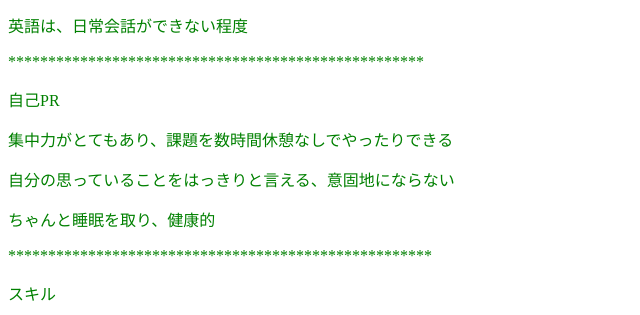
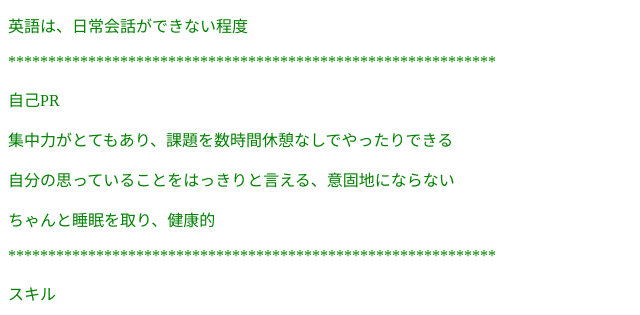
Before and after one commit to yuriyuriyuriyuriyuri/portfolio, a plain HTML site: page index.html in a window 1280 px wide. Shown: the part 243-558 px from the top of the page, 0-640 px from the left. Drawn offline with Linux system fonts and the light colour scheme; a script that the page names is missing.

Commit message:
自己PR文

```diff
--- a/index.html
+++ b/index.html
@@ -16,12 +16,12 @@
     <P>趣味は読書で1日に平均2冊読んでいる</P>
     <P>基本情報技術者の資格を所持</P>
     <p>英語は、日常会話ができない程度</p>
-    <p>****************************************************</p>
+    <p>*************************************************************</p>
     <p>自己PR</p>
     <p>集中力がとてもあり、課題を数時間休憩なしでやったりできる</p>
     <p>自分の思っていることをはっきりと言える、意固地にならない</p>
     <p>ちゃんと睡眠を取り、健康的</p>
-    <p>*****************************************************</p>
+    <p>*************************************************************</p>
     <p>スキル</p>
     <p>C言語、javaが得意</p>
     <p>現在、C++を勉強中</p>
```
